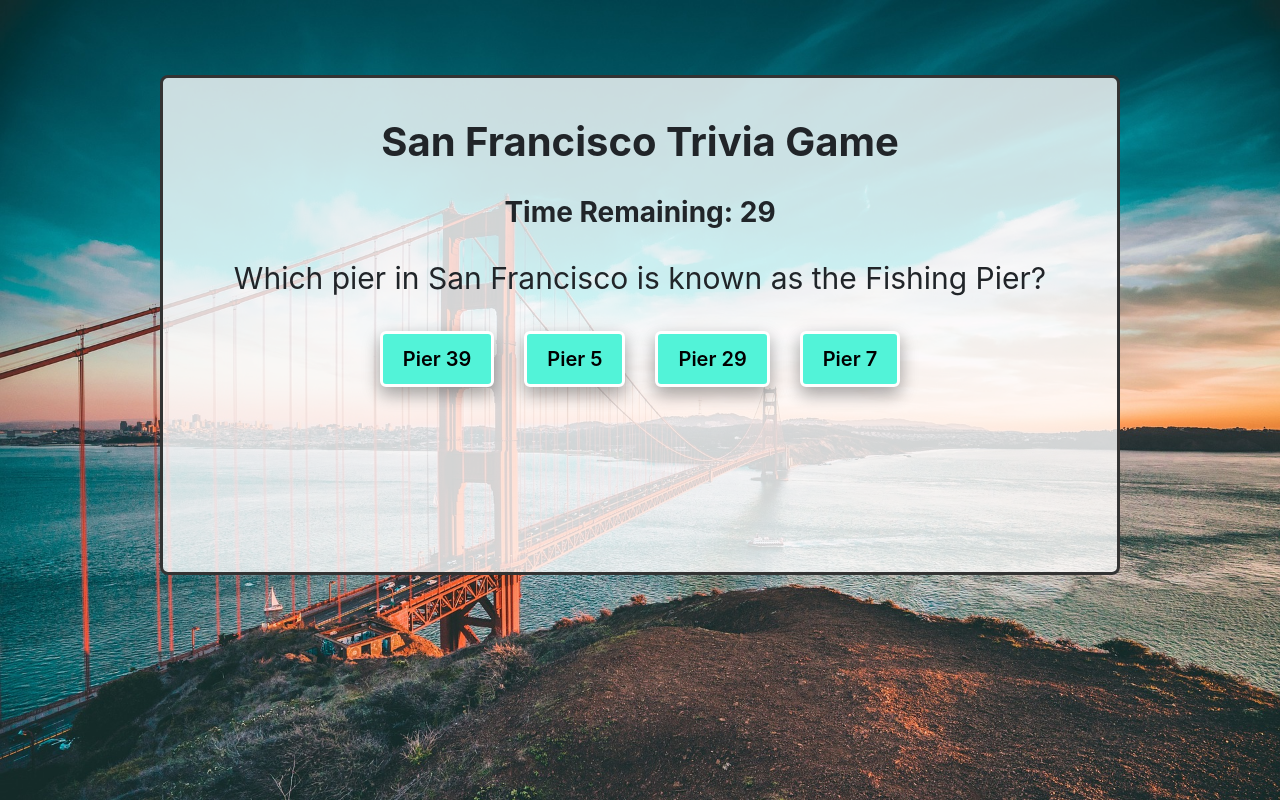
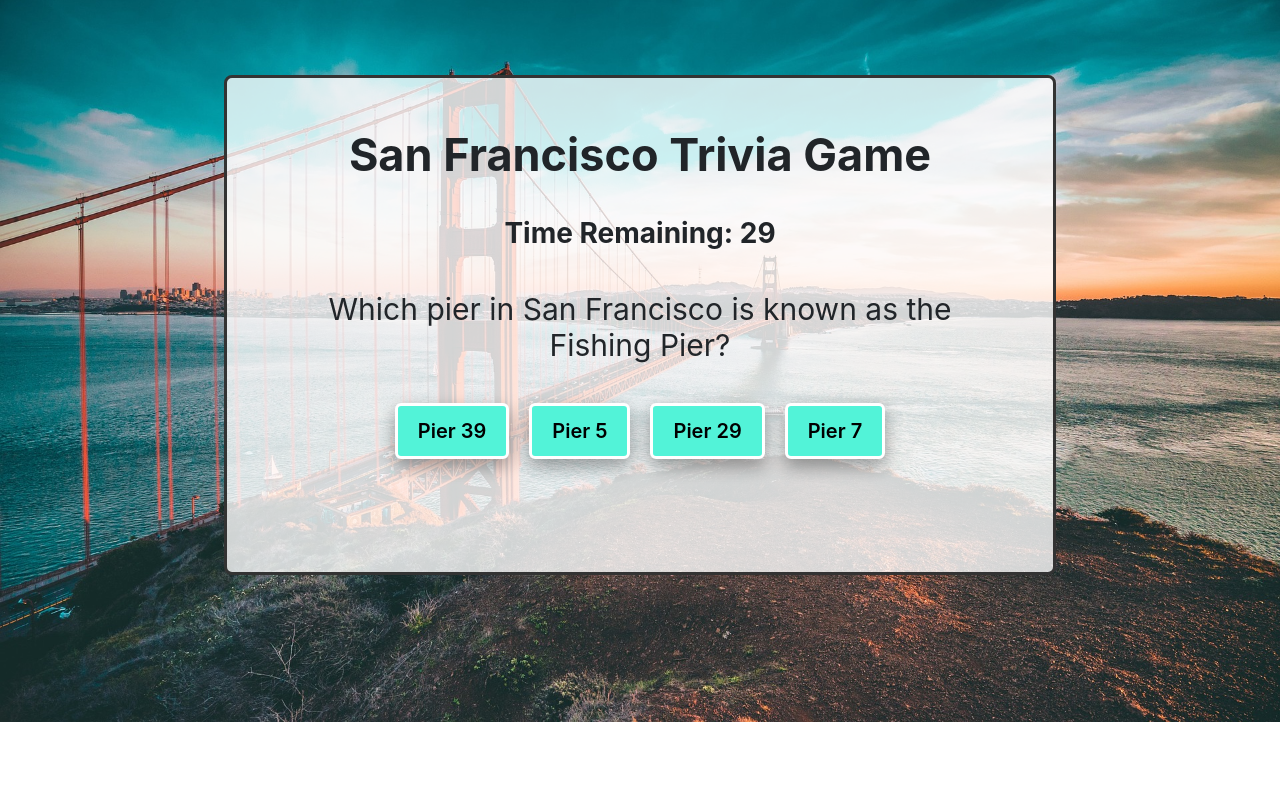
Before and after one commit to halliecalhoun/TriviaGame, a plain HTML site: page index.html in a window 1280 px wide. Both pictures are taken after a click on the button "Start". Drawn offline with nearby package versions, Linux system fonts and the light colour scheme.

Commit message:
background image positioning centered

```diff
--- a/assets/css/style.css
+++ b/assets/css/style.css
@@ -1,6 +1,8 @@
 body {
     background-image: url("../images/golden-gate-bridge-1081782_1920.jpg");
     background-size: cover;
+    background-position: center;
+    background-repeat: no-repeat;
     margin: 0 auto;
 }
 
@@ -13,11 +15,11 @@ body {
     /* border: 2px solid #333333; */
     margin: 15px auto;
     min-height: 500px;
-    width: 75%;
+    width: 65%;
     text-align: center;
     position: relative;
     margin-top: 75px;
-    padding: 10px;
+    padding: 15px;
     bottom: 25;
 }
 
@@ -33,8 +35,8 @@ body {
 h1 {
     text-align: center;
     font-weight: bolder;
-    font-size: 40px;
-    padding: 10px;
+    font-size: 45px;
+    padding: 15px;
     margin-bottom: 10px;
 }
 
@@ -49,7 +51,7 @@ h3 {
     margin: 10px;
     font-weight: 400;
     font-size: 30px;
-    padding: 10px;
+    padding: 20px;
 }
 
 h4 {
@@ -85,7 +87,7 @@ img {
     border-style: solid;
     padding: 10px 20px 10px 20px;
     box-shadow: 0 8px 16px 0 rgba(0,0,0,0.2), 0 6px 20px 0 rgba(0,0,0,0.19);
-    margin: 15px;
+    margin: 10px;
     cursor: pointer;
     -webkit-transition-duration: 0.4s; /* Safari */
     transition-duration: 0.4s;
@@ -109,7 +111,7 @@ button {
     border-style: solid;
     padding: 10px 20px 10px 20px;
     box-shadow: 0 8px 16px 0 rgba(0,0,0,0.2), 0 6px 20px 0 rgba(0,0,0,0.19);
-    margin: 15px;
+    margin: 10px;
     cursor: pointer;
     -webkit-transition-duration: 0.4s; /* Safari */
     transition-duration: 0.4s;
--- a/assets/javascript/app.js
+++ b/assets/javascript/app.js
@@ -92,7 +92,7 @@ var questions = [
     },
 
     {   q: "What is the nickname for the color of the Golden Gate Bridge?",
-        choices: ["International Orange", "Sunset Red", "Gold Goddess", "Golden State Orange"],
+        choices: ["International Orange", "Gold Goddess", "Sunset Red", "Golden State Gold"],
         answers: 0,
         photo: "assets/images/ggb_1.jpg"
     },
@@ -146,7 +146,7 @@ function decrement() {
   if (number === 0) {
     unanswerCount++;
     stop();
-    $("#answer").html("<p>" + "Incorrect! The correct answer is: " + pick.choices[pick.answers] + "</p>");
+    $("#answer").html("<h4>" + "Incorrect! The correct answer is: " + pick.choices[pick.answers] + "</h4>");
     userGuess = "";
     // nextQuestion();
     clearContent();
@@ -260,7 +260,7 @@ function clearContent () {
     if ((correctAnswers + wrongAnswers + unanswerCount) === 5) {
       $("#questions").empty();
       $("#answer").empty();
-      $("#questions").html("<h3>" + "Game over! Here is how you did: " + "</h3>");
+      $("#questions").html("<h4>" + "Game over! Here is how you did: " + "</h4>");
       $("#answer").append("<h4>" + "Correct: " + correctAnswers + "</h4>");
       $("#answer").append("<h4>" + "Incorrect: " + wrongAnswers + "</h4>");
       $("#answer").append("<h4>" + "Unanswered: " + unanswerCount + "</h4>");
```
Also changed, not shown: assets/images/architecture-bay-bay-bridge-1006965.jpg (added), 2 other files.
